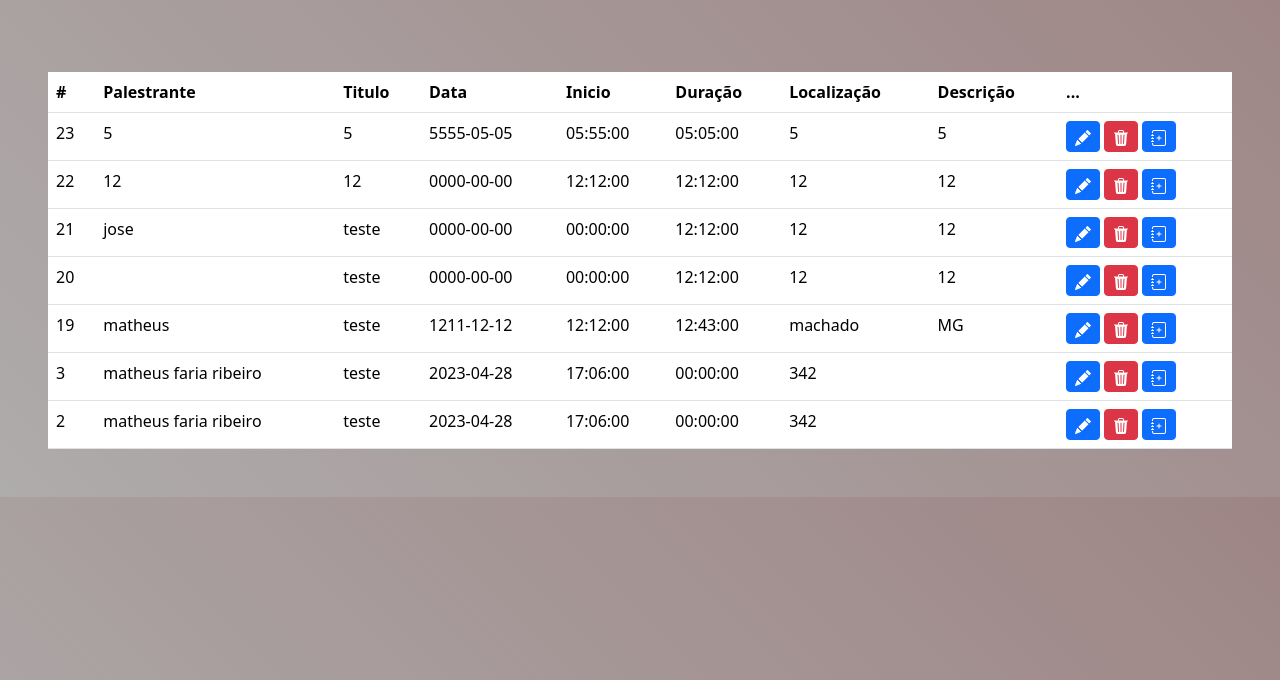
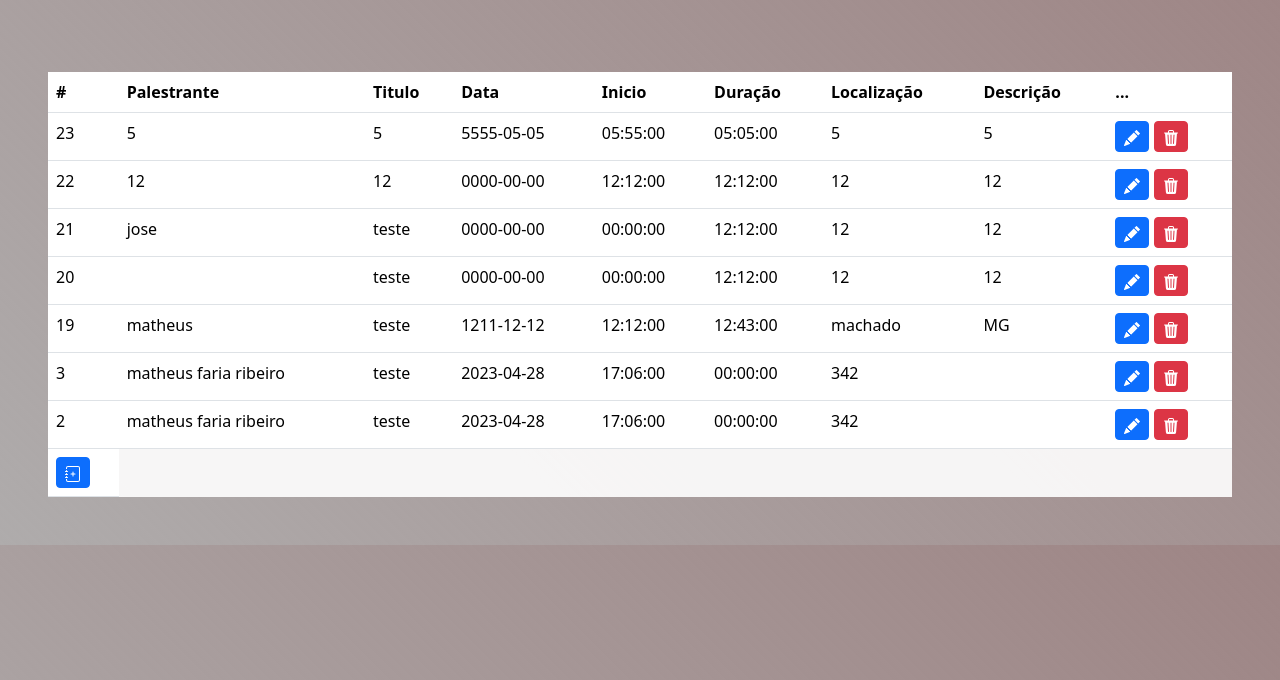
Before and after one commit to Matheusfr17x/sistemaAgendamentoLeucotron, a PHP site: page /sistema.php in a window 1280 px wide. Shown: the part 56-736 px from the top of the page. Run offline with PHP 8.4, Linux system fonts and the light colour scheme; a user stored in the database is signed in; data comes from the database, SQL or seed files in the repository.

Commit message:
Update sistema.php

```diff
--- a/sistemaAgenda/sistema.php
+++ b/sistemaAgenda/sistema.php
@@ -88,18 +88,24 @@ include_once('config.php');
                                 </svg>
                             </a>
 
-                            <a  class='btn btn-sm btn-primary' href='formulario.php?id=$user_data[idreuniao]'>
-                            <svg xmlns='http://www.w3.org/2000/svg' width='16' height='16' fill='currentColor' class='bi bi-journal-plus' viewBox='0 0 16 16'>
-                            <path fill-rule='evenodd' d='M8 5.5a.5.5 0 0 1 .5.5v1.5H10a.5.5 0 0 1 0 1H8.5V10a.5.5 0 0 1-1 0V8.5H6a.5.5 0 0 1 0-1h1.5V6a.5.5 0 0 1 .5-.5z'/>
-                            <path d='M3 0h10a2 2 0 0 1 2 2v12a2 2 0 0 1-2 2H3a2 2 0 0 1-2-2v-1h1v1a1 1 0 0 0 1 1h10a1 1 0 0 0 1-1V2a1 1 0 0 0-1-1H3a1 1 0 0 0-1 1v1H1V2a2 2 0 0 1 2-2z'/>
-                            <path d='M1 5v-.5a.5.5 0 0 1 1 0V5h.5a.5.5 0 0 1 0 1h-2a.5.5 0 0 1 0-1H1zm0 3v-.5a.5.5 0 0 1 1 0V8h.5a.5.5 0 0 1 0 1h-2a.5.5 0 0 1 0-1H1zm0 3v-.5a.5.5 0 0 1 1 0v.5h.5a.5.5 0 0 1 0 1h-2a.5.5 0 0 1 0-1H1z'/>
-                          </svg>
-                            </a>
+
                             </td>";
+
+
 
                         echo"</tr>";
 
                     }
+                    echo"<td>
+
+                    <a  class='btn btn-sm btn-primary' href='formulario.php?'>
+                    <svg xmlns='http://www.w3.org/2000/svg' width='16' height='16' fill='currentColor' class='bi bi-journal-plus' viewBox='0 0 16 16'>
+                    <path fill-rule='evenodd' d='M8 5.5a.5.5 0 0 1 .5.5v1.5H10a.5.5 0 0 1 0 1H8.5V10a.5.5 0 0 1-1 0V8.5H6a.5.5 0 0 1 0-1h1.5V6a.5.5 0 0 1 .5-.5z'/>
+                    <path d='M3 0h10a2 2 0 0 1 2 2v12a2 2 0 0 1-2 2H3a2 2 0 0 1-2-2v-1h1v1a1 1 0 0 0 1 1h10a1 1 0 0 0 1-1V2a1 1 0 0 0-1-1H3a1 1 0 0 0-1 1v1H1V2a2 2 0 0 1 2-2z'/>
+                    <path d='M1 5v-.5a.5.5 0 0 1 1 0V5h.5a.5.5 0 0 1 0 1h-2a.5.5 0 0 1 0-1H1zm0 3v-.5a.5.5 0 0 1 1 0V8h.5a.5.5 0 0 1 0 1h-2a.5.5 0 0 1 0-1H1zm0 3v-.5a.5.5 0 0 1 1 0v.5h.5a.5.5 0 0 1 0 1h-2a.5.5 0 0 1 0-1H1z'/>
+                  </svg>
+                    </a>
+                    </td>";
 
                 ?>
             </tbody>
```
